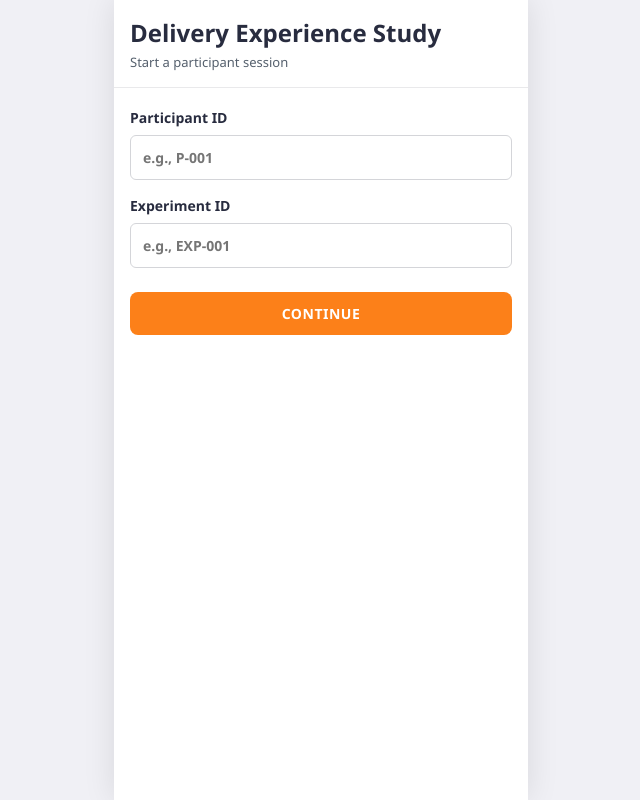
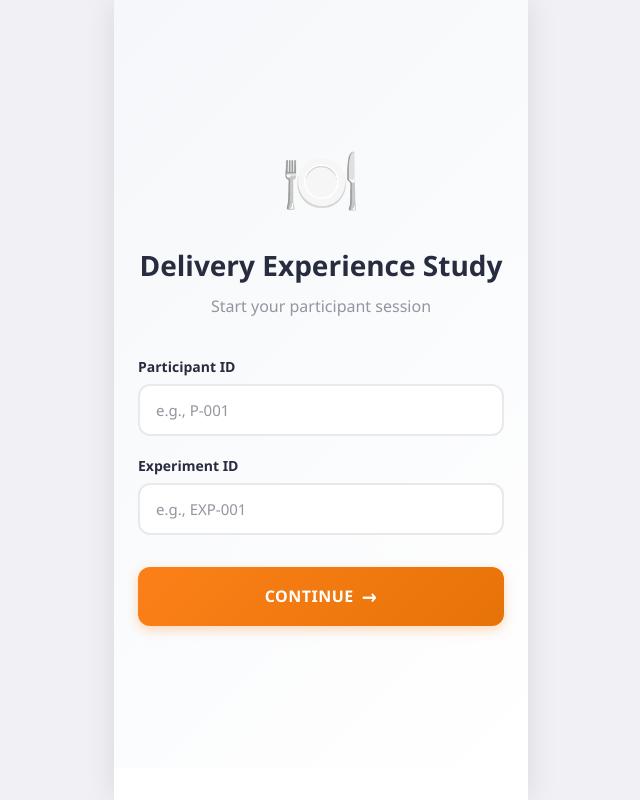
Before and after one commit to Ritii-13/PsychProjectFoodDeliveryApp, a website: page frontend/index.html in a window 1280 px wide. Shown: the whole page, without its empty margins (319-959 px from the left). Drawn offline with Linux system fonts and the light colour scheme.

Commit message:
Fix Index Page

```diff
--- a/frontend/app.js
+++ b/frontend/app.js
@@ -619,6 +619,10 @@ function pageDelivery() {
         // Update ETA display - just show the number
         if (event.eta_min != null) {
           eta.textContent = event.eta_min;
+          // Show proceed button only when timer hits 0
+          if (event.eta_min === 0) {
+            toRating.classList.remove('hidden');
+          }
         }
       });
 
@@ -646,6 +650,12 @@ function pageDelivery() {
 
     latest.textContent = event.message;
     eta.textContent = event.etaMin;
+
+    // Show proceed button only when timer hits 0
+    if (event.etaMin === 0) {
+      toRating.classList.remove('hidden');
+    }
+
     addMilestoneIfNeeded(event.phase, event.emittedAt);
   });
 
--- a/frontend/index.html
+++ b/frontend/index.html
@@ -8,24 +8,38 @@
   </head>
   <body data-page="home">
     <main class="container">
-      <section class="card">
-        <div class="page-header">
-          <h1>Delivery Experience Study</h1>
-          <p>Start a participant session</p>
+      <section class="card home-page">
+        <div class="home-hero">
+          <div class="home-icon">🍽️</div>
+          <h1 class="home-title">Delivery Experience Study</h1>
+          <p class="home-subtitle">Start your participant session</p>
         </div>
 
-        <form id="session-form" class="form-grid">
-          <label>
-            Participant ID
-            <input id="participant-id" required placeholder="e.g., P-001" />
-          </label>
+        <form id="session-form" class="home-form">
+          <div class="home-input-group">
+            <label for="participant-id" class="home-label">Participant ID</label>
+            <input
+              id="participant-id"
+              class="home-input"
+              required
+              placeholder="e.g., P-001"
+            />
+          </div>
 
-          <label>
-            Experiment ID
-            <input id="experiment-id" required placeholder="e.g., EXP-001" />
-          </label>
+          <div class="home-input-group">
+            <label for="experiment-id" class="home-label">Experiment ID</label>
+            <input
+              id="experiment-id"
+              class="home-input"
+              required
+              placeholder="e.g., EXP-001"
+            />
+          </div>
 
-          <button type="submit">Continue</button>
+          <button type="submit" class="home-button">
+            <span>Continue</span>
+            <span class="home-button-arrow">→</span>
+          </button>
         </form>
       </section>
     </main>
--- a/frontend/style.css
+++ b/frontend/style.css
@@ -1052,3 +1052,120 @@ img {
 .restaurant-list {
   padding-bottom: 80px;
 }
+
+/* Home Page Styling */
+.home-page {
+  display: flex;
+  flex-direction: column;
+  justify-content: center;
+  min-height: calc(100vh - 32px);
+  padding: 32px 24px;
+  background: linear-gradient(135deg, #f5f7fa 0%, #ffffff 100%);
+}
+
+.home-hero {
+  text-align: center;
+  margin-bottom: 40px;
+}
+
+.home-icon {
+  font-size: 64px;
+  margin-bottom: 20px;
+  animation: float 3s ease-in-out infinite;
+}
+
+.home-title {
+  font-size: 28px;
+  font-weight: 800;
+  color: #282c3f;
+  margin: 0 0 12px 0;
+  line-height: 1.2;
+}
+
+.home-subtitle {
+  font-size: 16px;
+  color: #93959f;
+  margin: 0;
+  font-weight: 400;
+}
+
+.home-form {
+  display: flex;
+  flex-direction: column;
+  gap: 20px;
+}
+
+.home-input-group {
+  display: flex;
+  flex-direction: column;
+  gap: 8px;
+}
+
+.home-label {
+  font-size: 14px;
+  font-weight: 600;
+  color: #282c3f;
+  margin: 0;
+}
+
+.home-input {
+  width: 100%;
+  padding: 14px 16px;
+  border: 2px solid #e9e9eb;
+  border-radius: 12px;
+  font-size: 15px;
+  color: #282c3f;
+  background: white;
+  transition: all 0.2s;
+  font-family: inherit;
+}
+
+.home-input:focus {
+  outline: none;
+  border-color: #fc8019;
+  box-shadow: 0 0 0 3px rgba(252, 128, 25, 0.1);
+}
+
+.home-input::placeholder {
+  color: #93959f;
+}
+
+.home-button {
+  width: 100%;
+  padding: 16px 24px;
+  background: linear-gradient(135deg, #fc8019 0%, #e67308 100%);
+  color: white;
+  border: none;
+  border-radius: 12px;
+  font-size: 16px;
+  font-weight: 700;
+  text-transform: uppercase;
+  letter-spacing: 0.5px;
+  cursor: pointer;
+  display: flex;
+  align-items: center;
+  justify-content: center;
+  gap: 8px;
+  margin-top: 12px;
+  box-shadow: 0 4px 12px rgba(252, 128, 25, 0.3);
+  transition: all 0.2s;
+}
+
+.home-button:hover {
+  background: linear-gradient(135deg, #e67308 0%, #d66507 100%);
+  transform: translateY(-2px);
+  box-shadow: 0 6px 20px rgba(252, 128, 25, 0.4);
+}
+
+.home-button:active {
+  transform: translateY(0);
+}
+
+.home-button-arrow {
+  font-size: 20px;
+  transition: transform 0.2s;
+}
+
+.home-button:hover .home-button-arrow {
+  transform: translateX(4px);
+}
```
